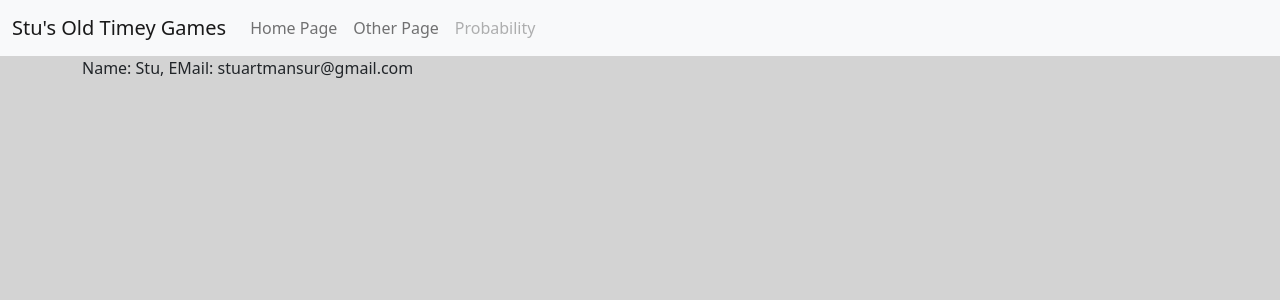
After one commit to sman123123/X-WingAI, a Flask app: page /view in a window 1280 px wide. The commit adds this page. Shown: the top 300 px of the page. Run offline with Flask 2, Linux system fonts and the light colour scheme; data comes from the database, SQL or seed files in the repository; both versions use the stored data as it was after the commit.

Commit message:
added sql

```diff
--- a/main.py
+++ b/main.py
@@ -1,14 +1,29 @@
 from flask import Flask, redirect, url_for, render_template, request, session, flash
+from flask_sqlalchemy import SQLAlchemy
 from datetime import timedelta
+import os
 from probability import Probability
 #from second import second
-import os
+
 
 
 app = Flask(__name__)
 #app.register_blueprint(second, url_prefix="")
 app.secret_key = "Stuart is smrat"
+app.config["SQLALCHEMY_DATABASE_URI"] = "sqlite:///users.sqlite3"
+app.config["SQLALCHEMY_TRACK_MODIFICATIONS"] = False
 app.permanent_session_lifetime = timedelta(days=1)
+
+db = SQLAlchemy(app)
+
+class Users(db.Model):
+	_id = db.Column("id", db.Integer, primary_key=True)
+	name = db.Column(db.String(100))
+	email = db.Column(db.String(100))
+
+	def __init__(self, name, email):
+		self.name = name
+		self.email = email
 
 @app.context_processor
 def override_url_for():
@@ -27,6 +42,10 @@ def dated_url_for(endpoint, **values):
 @app.route("/")
 def index():
 	return render_template("index.html", page="home")
+
+@app.route("/view")
+def view():
+	return render_template("view.html", values=Users.query.all())
 
 @app.route("/probability", methods=["GET", "POST"])
 def probabilityPage():
@@ -53,17 +72,35 @@ def login():
 		user = request.form["nm"]
 		session["user"] = user
 		session.permanent = True
+		found_user = Users.query.filter_by(name=user).first()
+		if found_user:
+			session["email"] = found_user.email
+		else:
+			usr = Users(user, "")
+			db.session.add(usr)
+			db.session.commit()
 		return redirect(url_for("user"))
 	else:
 		if "user" in session:
 			return redirect(url_for("user"))
 		return render_template("login.html", page="login")
 
-@app.route("/user")
+@app.route("/user", methods=["GET", "POST"])
 def user():
+	email = None
 	if "user" in session:
 		user = session["user"]
-		return f"<h1>{user}</h1>"
+		if request.method == "POST":
+			email = request.form["email"]
+			session["email"] = email
+			found_user = Users.query.filter_by(name=user).first()
+			found_user.email = email
+			db.session.commit()
+			flash("EMail saved!", "info")
+		else:
+			if "email" in session:
+				email = session["email"]
+		return render_template("user.html", page="user", user=user, email=email)
 	else:
 		return redirect(url_for("login"))
 
@@ -71,7 +108,8 @@ def user():
 def logout():
 	session.pop("user", None)
 	flash("You have been logged out!", "info")
-	return redirect(url_for("login"))
+	return redirect(url_for("index"))
 
 if __name__ == "__main__":
+	db.create_all()
 	app.run(debug=True)
--- a/templates/login.html
+++ b/templates/login.html
@@ -3,7 +3,7 @@
 {% block title %}Login{% endblock %}
 
 {% block content %}
-<form action="#", method="post">
+<form action="#", method="POST">
 	<p>Name: </p>
 	<p><input type="text" name="nm"></p>
 	<p><input type="submit" value="submit"></p>
--- /dev/null
+++ b/templates/view.html
@@ -0,0 +1,9 @@
+{% extends "base.html" %}
+
+{% block title %}View Database{% endblock %}
+
+{% block content %}
+	{% for item in values %}
+		<p>Name: {{item.name}}, EMail: {{item.email}}</p>
+	{% endfor %}
+{% endblock %}
```
Also changed, not shown: templates/user.html (added, +11 -0 lines), users.sqlite3 (added).
